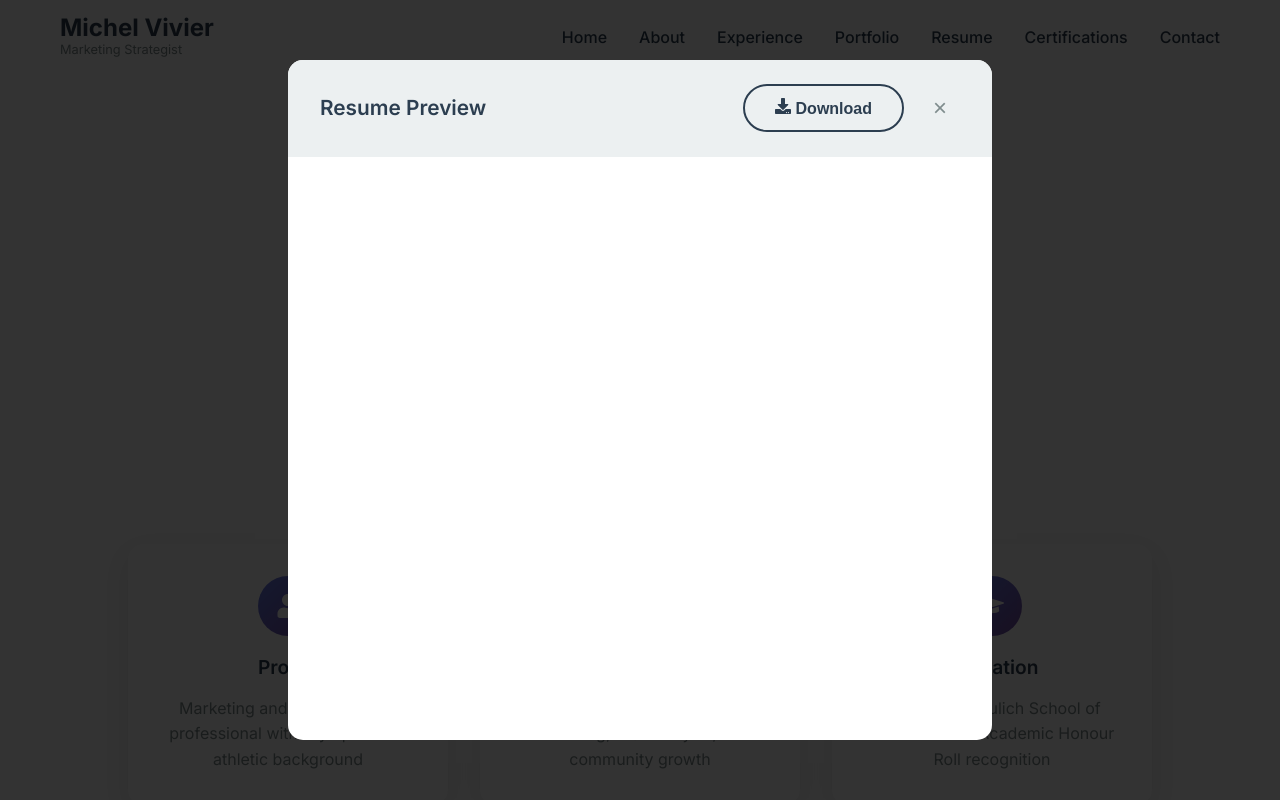
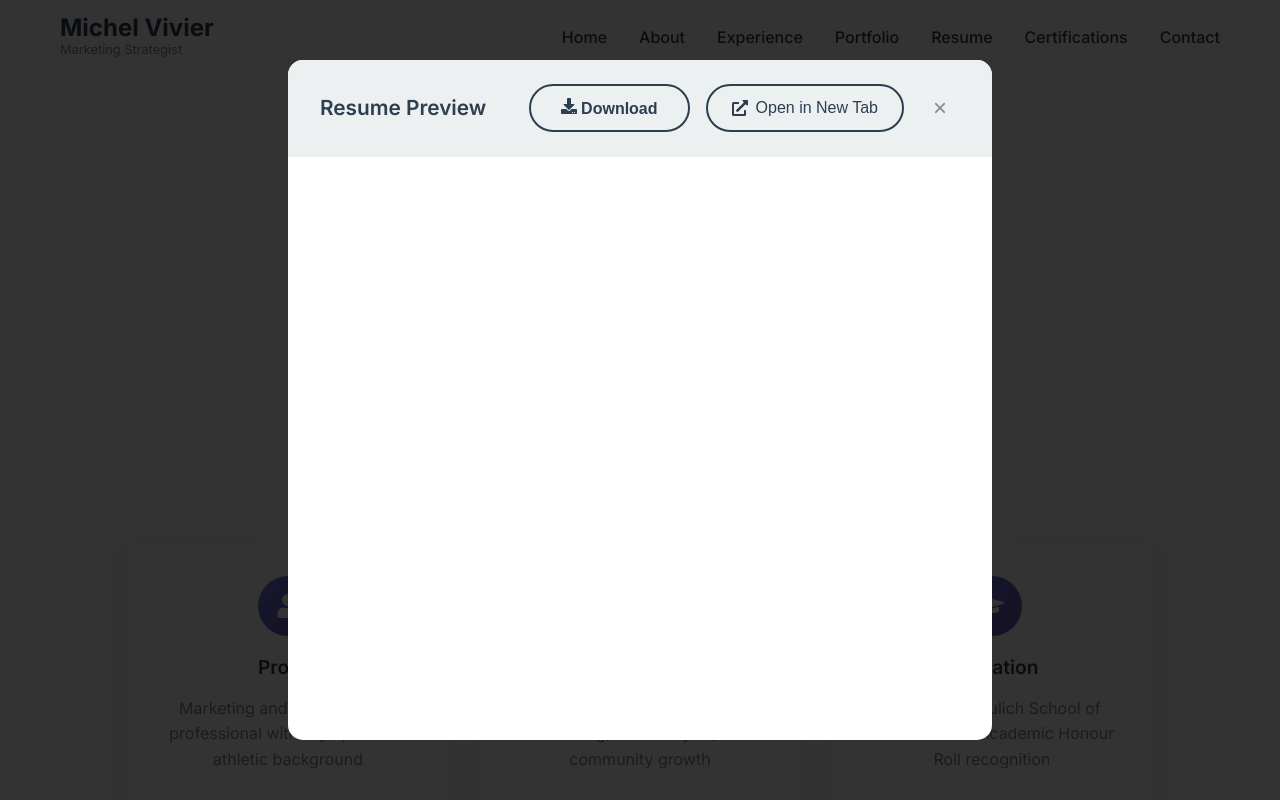
Before and after one commit to DanielGord0n/michels-portfolio, a React (Create React App) app: page / in a window 1280 px wide. Both pictures are taken after a click on the button "Preview Resume". Shown: the part 7725-8525 px from the top of the page. Built offline with nearby package versions, Linux system fonts and the light colour scheme; the HTML template or start-up script is replaced by a standard one.

Commit message:
added skincare pdf

```diff
--- a/src/components/Portfolio.css
+++ b/src/components/Portfolio.css
@@ -396,3 +396,42 @@
     max-height: 300px;
   }
 }
+
+/* PDF Viewer Styles */
+.pdf-container {
+  width: 100%;
+  height: 500px;
+  display: flex;
+  flex-direction: column;
+  gap: 1rem;
+}
+
+.pdf-iframe {
+  width: 100%;
+  height: 450px;
+  border: none;
+  border-radius: 8px;
+  box-shadow: 0 2px 10px rgba(0, 0, 0, 0.1);
+}
+
+.pdf-controls {
+  display: flex;
+  justify-content: center;
+  gap: 1rem;
+}
+
+.btn-secondary {
+  background: var(--background-light);
+  color: var(--primary-color);
+  border: 2px solid var(--primary-color);
+  padding: 0.8rem 1.5rem;
+  border-radius: 25px;
+  text-decoration: none;
+  font-weight: 500;
+  transition: all 0.3s ease;
+}
+
+.btn-secondary:hover {
+  background: var(--primary-color);
+  color: white;
+}
--- a/src/components/Portfolio.js
+++ b/src/components/Portfolio.js
@@ -30,8 +30,10 @@ const Portfolio = () => {
       skills: ["CX Strategy", "Consumer Research", "AI Implementation", "Strategic Writing"],
       icon: "/images/skincare-icon.png",
       previewImage: "/images/skincare-strategy-preview.jpg",
+      pdfDocument: "/Skincare-blog.pdf",
       link: "#",
-      hasLink: false
+      hasLink: false,
+      hasPdf: true
     },
     {
       id: 3,
@@ -240,11 +242,31 @@ const Portfolio = () => {
 
               <div className="preview-content">
                 <div className="preview-image-container">
-                  <img
-                    src={selectedProject.previewImage}
-                    alt={selectedProject.title}
-                    className="preview-image"
-                  />
+                  {selectedProject.hasPdf ? (
+                    <div className="pdf-container">
+                      <iframe
+                        src={selectedProject.pdfDocument}
+                        title={`${selectedProject.title} PDF`}
+                        className="pdf-iframe"
+                      />
+                      <div className="pdf-controls">
+                        <a
+                          href={selectedProject.pdfDocument}
+                          target="_blank"
+                          rel="noopener noreferrer"
+                          className="btn btn-secondary"
+                        >
+                          Open in New Tab
+                        </a>
+                      </div>
+                    </div>
+                  ) : (
+                    <img
+                      src={selectedProject.previewImage}
+                      alt={selectedProject.title}
+                      className="preview-image"
+                    />
+                  )}
                 </div>
 
                 <div className="preview-details">
--- a/src/components/Resume.css
+++ b/src/components/Resume.css
@@ -360,3 +360,24 @@
     align-items: flex-start;
   }
 }
+
+/* Secondary Button Style */
+.btn-secondary {
+  background: var(--background-light);
+  color: var(--primary-color);
+  border: 2px solid var(--primary-color);
+  padding: 0.8rem 1.5rem;
+  border-radius: 25px;
+  text-decoration: none;
+  font-weight: 500;
+  transition: all 0.3s ease;
+  cursor: pointer;
+  display: inline-flex;
+  align-items: center;
+  gap: 0.5rem;
+}
+
+.btn-secondary:hover {
+  background: var(--primary-color);
+  color: white;
+}
--- a/src/components/Resume.js
+++ b/src/components/Resume.js
@@ -1,5 +1,5 @@
 import React, { useState } from 'react';
-import { FaDownload, FaEye, FaExpand, FaFileAlt, FaUser, FaBriefcase, FaGraduationCap } from 'react-icons/fa';
+import { FaDownload, FaEye, FaExpand, FaFileAlt, FaUser, FaBriefcase, FaGraduationCap, FaExternalLinkAlt } from 'react-icons/fa';
 import './Resume.css';
 
 const Resume = () => {
@@ -95,6 +95,10 @@ const Resume = () => {
     setIsModalOpen(true);
   };
 
+  const handleOpenNewTab = () => {
+    window.open('/resume.pdf', '_blank', 'noopener,noreferrer');
+  };
+
   return (
     <section id="resume" className="section resume">
       <div className="container">
@@ -162,6 +166,9 @@ const Resume = () => {
                   <button className="btn btn-outline" onClick={handleDownload}>
                     <FaDownload /> Download
                   </button>
+                  <button className="btn btn-secondary" onClick={handleOpenNewTab}>
+                    <FaExternalLinkAlt /> Open in New Tab
+                  </button>
                   <button className="close-btn" onClick={() => setIsModalOpen(false)}>
                     ×
                   </button>
```
Also changed, not shown: 1 other file (tests, documents, lock files or other folders).
